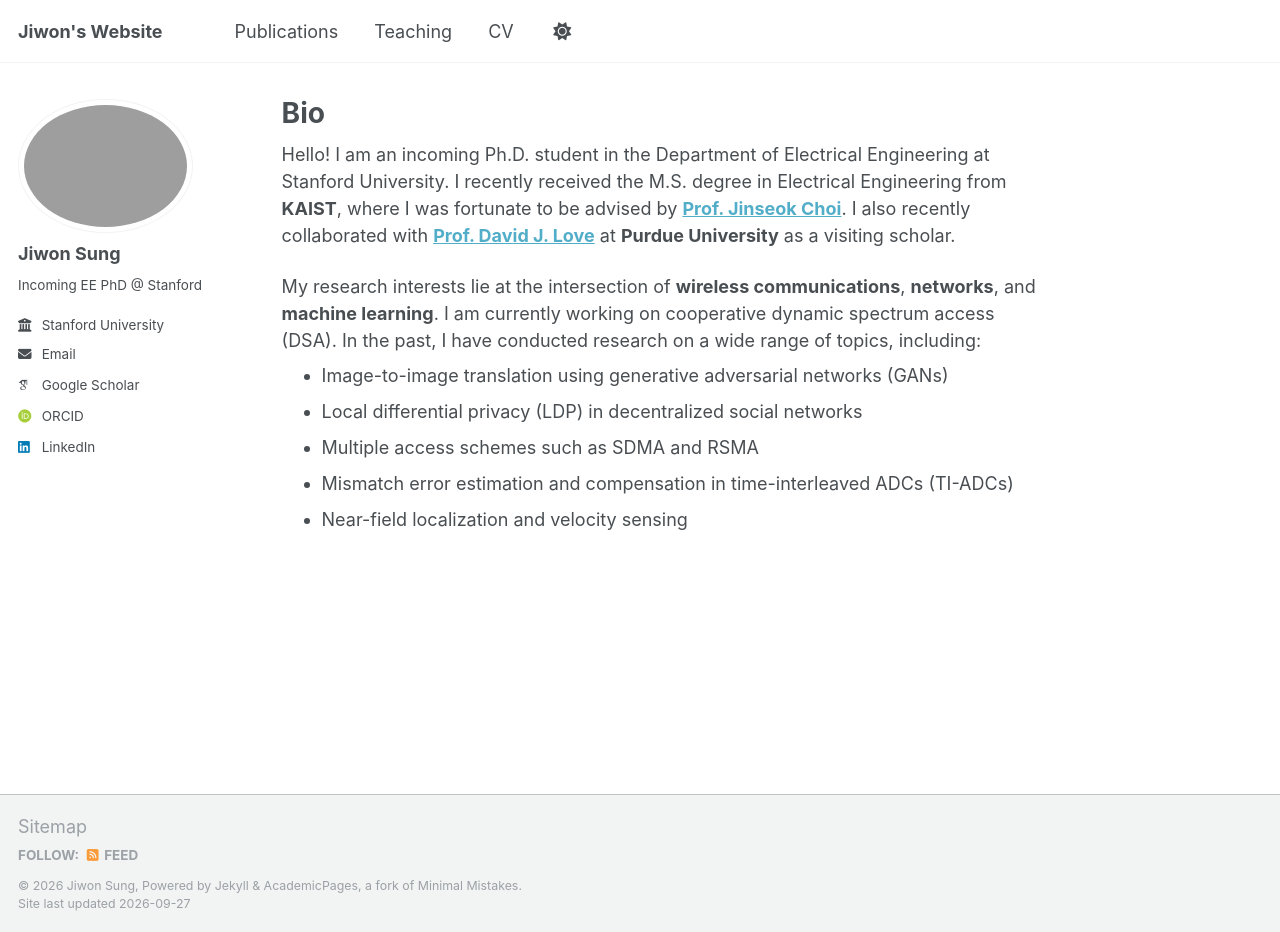
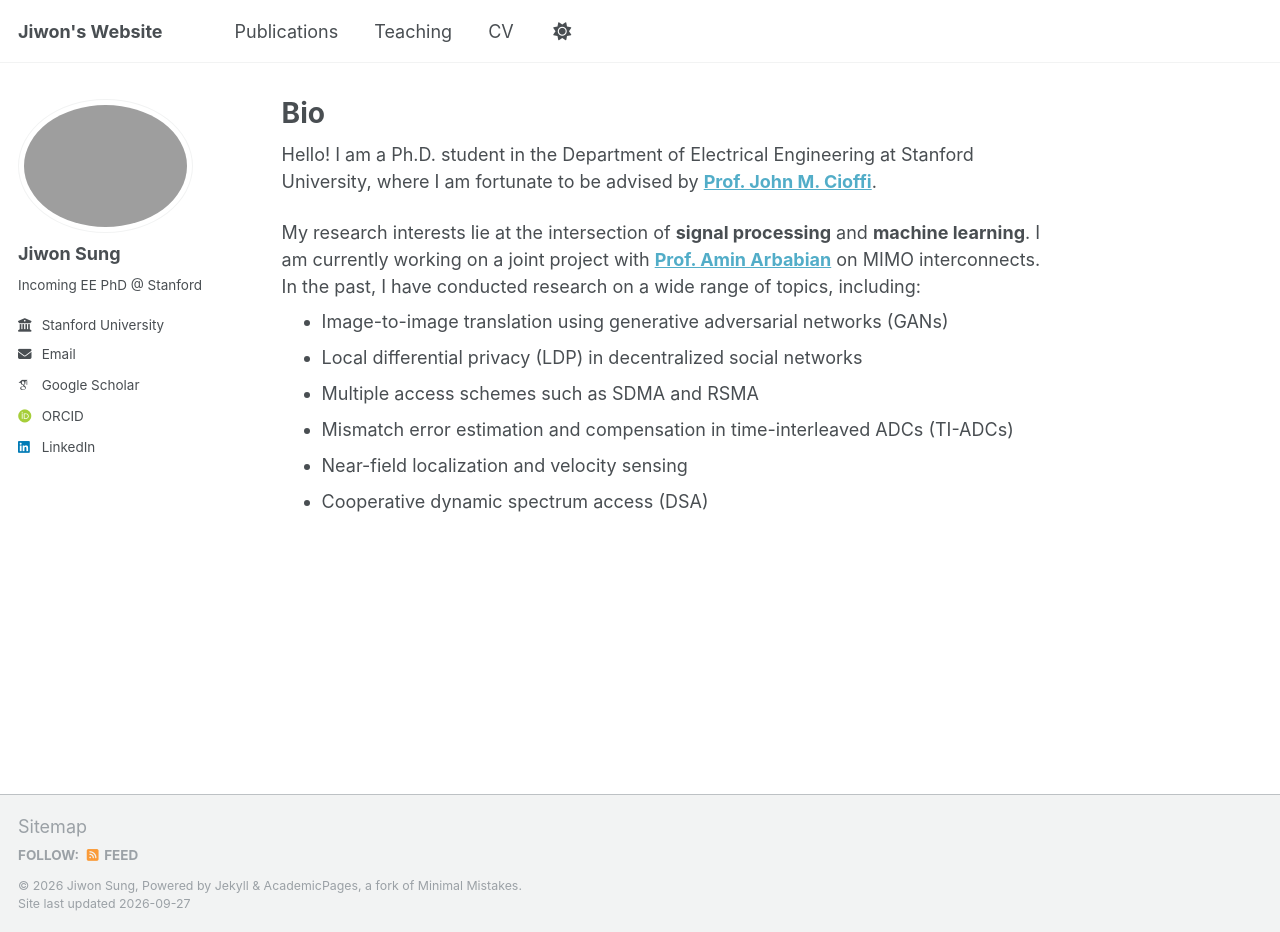
Before and after one commit to sunione/sunione.github.io, a Jekyll site: the page built from _pages/about.md, in a window 1280 px wide and 932 px high. Built offline with Jekyll 4.4.1, drawn with Linux system fonts in a browser that asks for light colours; some web fonts are replaced.

Commit message:
Revise about page with new advisor and research focus
Updated academic details and research interests.

```diff
--- a/_pages/about.md
+++ b/_pages/about.md
@@ -7,12 +7,13 @@ redirect_from:
   - /about.html
 ---
 
-Hello! I am an incoming Ph.D. student in the Department of Electrical Engineering at Stanford University. I recently received the M.S. degree in Electrical Engineering from **KAIST**, where I was fortunate to be advised by [**Prof. Jinseok Choi**](https://sic-x.kaist.ac.kr/professor). I also recently collaborated with [**Prof. David J. Love**](https://engineering.purdue.edu/~djlove/) at **Purdue University** as a visiting scholar.
+Hello! I am a Ph.D. student in the Department of Electrical Engineering at Stanford University, where I am fortunate to be advised by [**Prof. John M. Cioffi**](https://cioffi-group.stanford.edu/).
 
-My research interests lie at the intersection of **wireless communications**, **networks**, and **machine learning**. I am currently working on cooperative dynamic spectrum access (DSA). In the past, I have conducted research on a wide range of topics, including:
+My research interests lie at the intersection of **signal processing** and **machine learning**. I am currently working on a joint project with [**Prof. Amin Arbabian**](https://profiles.stanford.edu/amin-arbabian) on MIMO interconnects. In the past, I have conducted research on a wide range of topics, including:
 <div style="margin-top: -15px;"></div>
 - Image-to-image translation using generative adversarial networks (GANs)
 - Local differential privacy (LDP) in decentralized social networks
 - Multiple access schemes such as SDMA and RSMA
 - Mismatch error estimation and compensation in time-interleaved ADCs (TI-ADCs)
 - Near-field localization and velocity sensing
+- Cooperative dynamic spectrum access (DSA)
```
